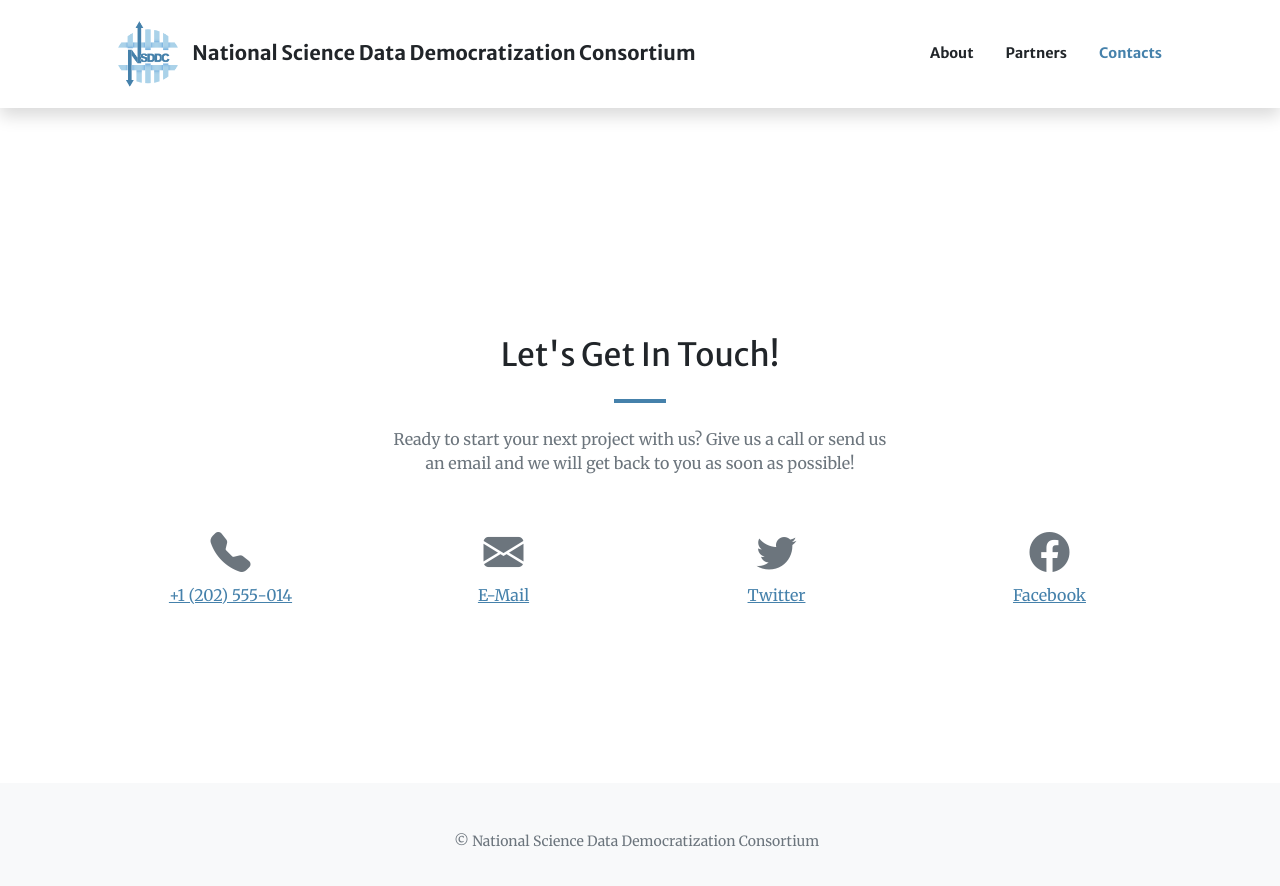
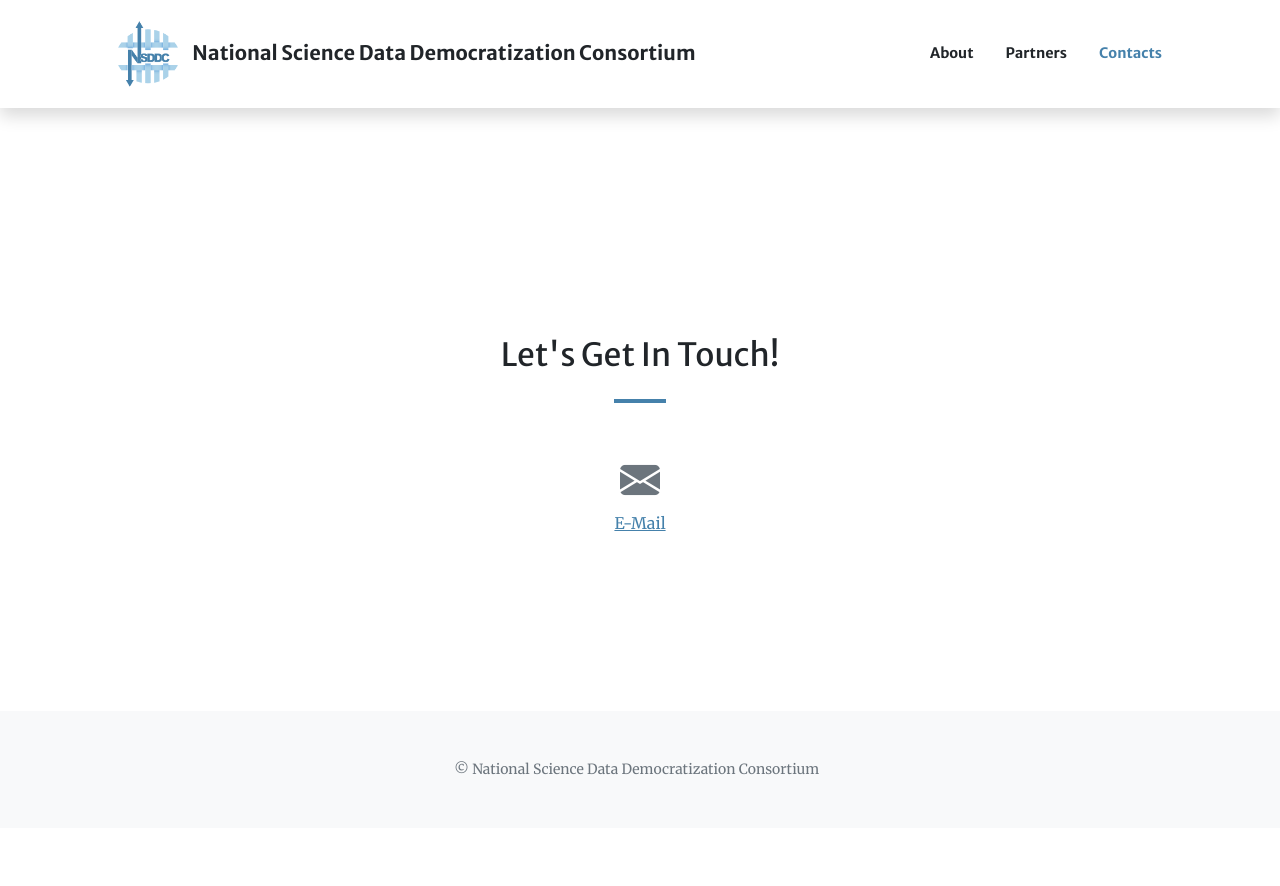
Before and after one commit to sci-visus/nsdcc, a Jekyll site: the page built from index.md, in a window 1280 px wide and 900 px high, scrolled down 2605 px. Shown: the top 886 px of the window. Built offline with Jekyll 4.4.1, drawn with Linux system fonts in a browser that asks for light colours; comment, search, counter and statistics services are not loaded; after the commit the page ends 3433 px from its top, so only the background shows below that; part of the change alters nothing that is shown.

Commit message:
Update index.md

```diff
--- a/index.md
+++ b/index.md
@@ -156,20 +156,20 @@ sections:
   - type: contact.html
     section_id: contacts
     title: Let's Get In Touch!
-    text: >-
-      Ready to start your next project with us? Give us a call or send us an email
-      and we will get back to you as soon as possible!
+    #text: >-
+    # Ready to start your next project with us? Give us a call or send us an email
+    # and we will get back to you as soon as possible!
     actions:
-    - title: +1 (202) 555-014
-      icon: bi-telephone-fill
-    - title: E-Mail
-      icon: bi-envelope-fill
-      url: mailto:contact@yourwebsite.com
-    - title: Twitter
-      icon: bi-twitter
-      url: '#'
-    - title: Facebook
-      icon: bi-facebook
-      url: '#'
+    #- title: +1 (202) 555-014
+    #  icon: bi-telephone-fill
+      - title: E-Mail
+        icon: bi-envelope-fill
+        url: mailto:valerio.pascucci@utah.edu
+    #- title: Twitter
+    #  icon: bi-twitter
+    #  url: '#'
+    #- title: Facebook
+    #  icon: bi-facebook
+    #  url: '#'
 
 ---
```
